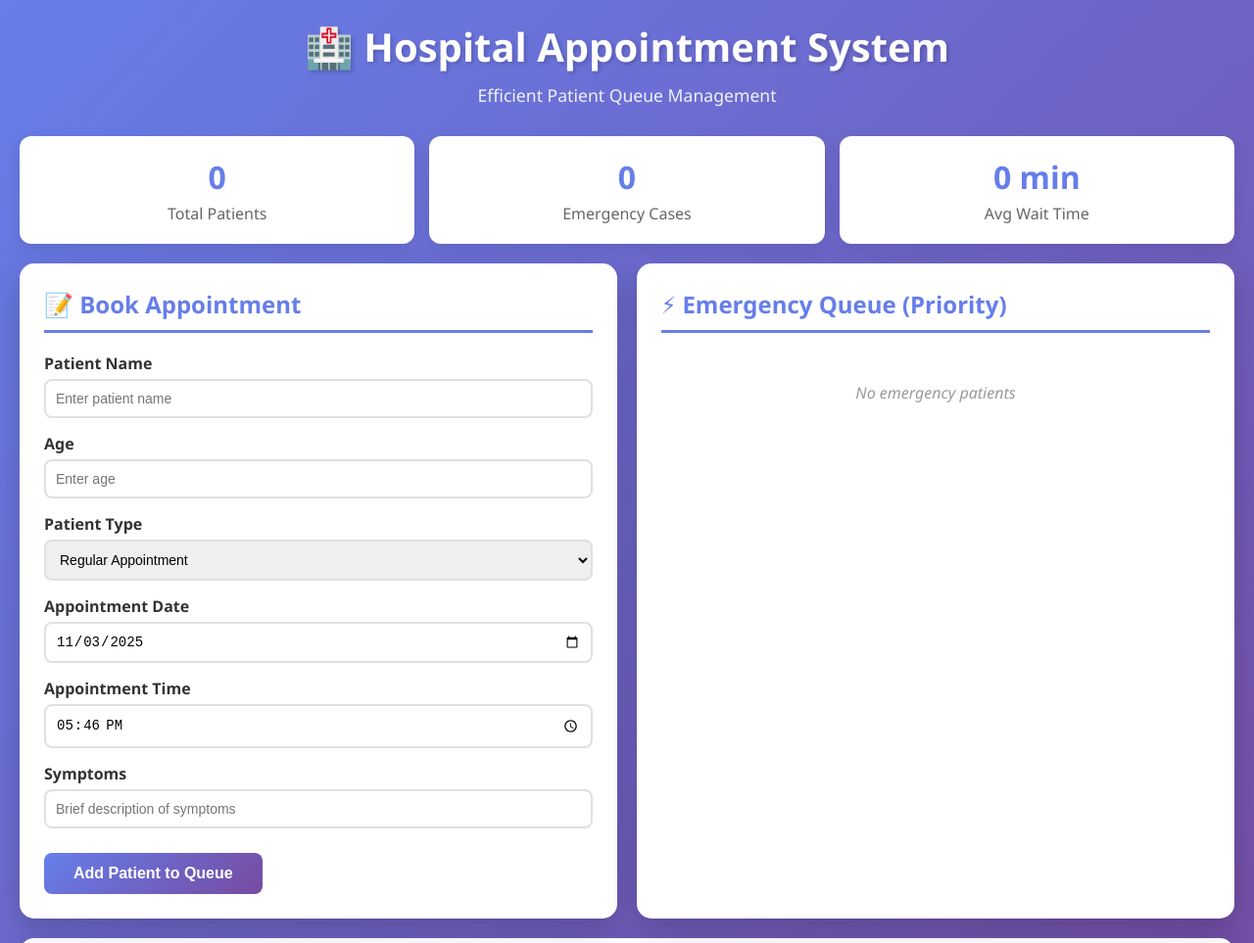
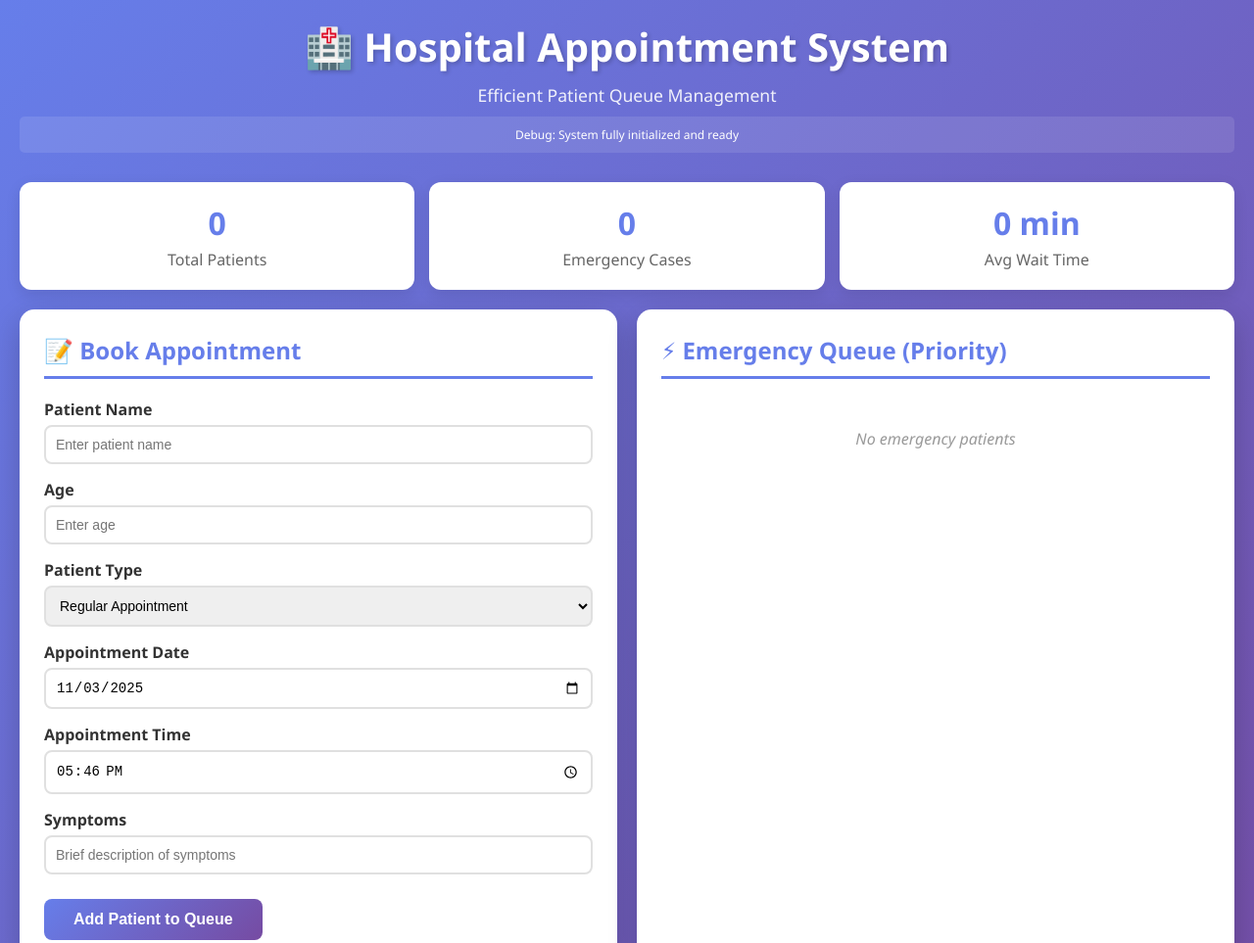
Before and after one commit to CopperFlame14/hospital, a plain HTML site: page index.html in a window 1280 px wide. Shown: the top 963 px of the page at 98% size. Drawn offline with Linux system fonts and the light colour scheme.

Commit message:
Update index.html

```diff
--- a/index.html
+++ b/index.html
@@ -334,6 +334,16 @@
             font-size: 0.9em;
             margin-top: 3px;
         }
+
+        .debug-info {
+            background: rgba(255,255,255,0.1);
+            color: white;
+            padding: 10px;
+            border-radius: 5px;
+            margin-top: 10px;
+            font-size: 12px;
+            display: none;
+        }
     </style>
 </head>
 <body>
@@ -341,6 +351,9 @@
         <header>
             <h1>🏥 Hospital Appointment System</h1>
             <p class="subtitle">Efficient Patient Queue Management</p>
+            <div class="debug-info" id="debugInfo">
+                Debug: System loaded successfully
+            </div>
         </header>
 
         <div class="stats">
@@ -391,7 +404,7 @@
                         <label for="symptoms">Symptoms</label>
                         <input type="text" id="symptoms" required placeholder="Brief description of symptoms">
                     </div>
-                    <button type="submit">Add Patient to Queue</button>
+                    <button type="submit" id="submitButton">Add Patient to Queue</button>
                 </form>
             </div>
 
@@ -454,6 +467,10 @@
     </div>
 
     <script>
+        // Debug logging
+        console.log("Hospital Appointment System - Script loaded");
+        document.getElementById('debugInfo').style.display = 'block';
+
         const AVG_CONSULTATION_TIME = 15; // minutes
 
         class PatientQueue {
@@ -461,9 +478,12 @@
                 this.emergencyQueue = [];
                 this.regularQueue = [];
                 this.patientIdCounter = 1;
+                console.log("PatientQueue initialized");
             }
 
             addPatient(name, age, type, symptoms, scheduledDate, scheduledTime) {
+                console.log("Adding patient:", { name, age, type, symptoms, scheduledDate, scheduledTime });
+
                 // Combine date and time into a single Date object
                 const scheduledDateTime = new Date(`${scheduledDate}T${scheduledTime}`);
 
@@ -497,9 +517,9 @@
                 }
 
                 this.updateWaitingTimes();
-                console.log('Patient added:', patient);
-                console.log('Emergency queue:', this.emergencyQueue);
-                console.log('Regular queue:', this.regularQueue);
+                console.log('Patient added successfully:', patient);
+                console.log('Emergency queue length:', this.emergencyQueue.length);
+                console.log('Regular queue length:', this.regularQueue.length);
                 return patient;
             }
 
@@ -571,10 +591,16 @@
             }
         }
 
+        // Initialize queue
         const queue = new PatientQueue();
         let currentRescheduleId = null;
 
+        // Debug: Check if elements exist
+        console.log("Form element:", document.getElementById('appointmentForm'));
+        console.log("Submit button:", document.getElementById('submitButton'));
+
         function renderQueues() {
+            console.log("Rendering queues...");
             renderEmergencyQueue();
             renderRegularQueue();
             updateStats();
@@ -663,6 +689,7 @@
         }
 
         function servePatient(id) {
+            console.log("Serving patient:", id);
             const patient = queue.emergencyQueue.find(p => p.id === id) ||
                           queue.regularQueue.find(p => p.id === id);
 
@@ -674,6 +701,7 @@
         }
 
         function cancelPatient(id) {
+            console.log("Cancelling patient:", id);
             if (confirm('Are you sure you want to cancel this appointment?')) {
                 queue.cancelPatient(id);
                 renderQueues();
@@ -681,6 +709,7 @@
         }
 
         function openRescheduleModal(id) {
+            console.log("Opening reschedule modal for patient:", id);
             const patient = queue.getPatientById(id);
             if (!patient) return;
 
@@ -737,8 +766,14 @@
             document.getElementById('newAppointmentDate').min = today;
         }
 
-        // Event Listeners
-        document.getElementById('appointmentForm').addEventListener('submit', (e) => {
+        // Event Listeners with error handling
+        function setupEventListeners() {
+            console.log("Setting up event listeners...");
+
+            const appointmentForm = document.getElementById('appointmentForm');
+            if (appointmentForm) {
+                appointmentForm.addEventListener('submit', function(e) {
+                    console.log("Form submit event triggered");
                     e.preventDefault();
 
                     const name = document.getElementById('patientName').value;
@@ -748,6 +783,15 @@
                     const time = document.getElementById('appointmentTime').value;
                     const symptoms = document.getElementById('symptoms').value;
 
+                    console.log("Form data:", { name, age, type, date, time, symptoms });
+
+                    // Basic validation
+                    if (!name || !age || !date || !time || !symptoms) {
+                        alert('Please fill in all fields');
+                        return;
+                    }
+
+                    try {
                         const addedPatient = queue.addPatient(name, age, type, symptoms, date, time);
 
                         // Force re-render
@@ -759,9 +803,18 @@
 
                         // Show confirmation
                         alert(`Appointment booked for ${name}!\nType: ${type.toUpperCase()}\nScheduled: ${formatDate(date)} at ${formatTime(time)}\nEstimated wait time: ${addedPatient.waitingTime} minutes`);
+                    } catch (error) {
+                        console.error("Error adding patient:", error);
+                        alert('Error adding patient. Please check the console for details.');
+                    }
                 });
+            } else {
+                console.error("Appointment form not found!");
+            }
 
-        document.getElementById('rescheduleForm').addEventListener('submit', (e) => {
+            const rescheduleForm = document.getElementById('rescheduleForm');
+            if (rescheduleForm) {
+                rescheduleForm.addEventListener('submit', function(e) {
                     e.preventDefault();
 
                     if (!currentRescheduleId) return;
@@ -782,21 +835,42 @@
                         alert(`Appointment rescheduled for ${patient.name}!\nNew schedule: ${formatDate(newDate)} at ${formatTime(newTime)}\nNew priority: ${newType.toUpperCase()}`);
                     }
                 });
+            }
 
-        document.getElementById('closeModal').addEventListener('click', closeRescheduleModal);
-        document.getElementById('cancelReschedule').addEventListener('click', closeRescheduleModal);
+            const closeModalBtn = document.getElementById('closeModal');
+            if (closeModalBtn) {
+                closeModalBtn.addEventListener('click', closeRescheduleModal);
+            }
+
+            const cancelRescheduleBtn = document.getElementById('cancelReschedule');
+            if (cancelRescheduleBtn) {
+                cancelRescheduleBtn.addEventListener('click', closeRescheduleModal);
+            }
 
             // Close modal when clicking outside
-        window.addEventListener('click', (e) => {
+            window.addEventListener('click', function(e) {
                 const modal = document.getElementById('rescheduleModal');
                 if (e.target === modal) {
                     closeRescheduleModal();
                 }
             });
+        }
 
-        // Initial render and setup
+        // Initialize when DOM is loaded
+        document.addEventListener('DOMContentLoaded', function() {
+            console.log("DOM fully loaded");
             initializeDateTimeFields();
+            setupEventListeners();
             renderQueues();
+            document.getElementById('debugInfo').textContent = "Debug: System fully initialized and ready";
+        });
+
+        // Fallback initialization
+        if (document.readyState === 'loading') {
+            document.addEventListener('DOMContentLoaded', initializeDateTimeFields);
+        } else {
+            initializeDateTimeFields();
+        }
     </script>
 </body>
 </html>
```
Lines whose indentation alone changed are shown as unchanged.
